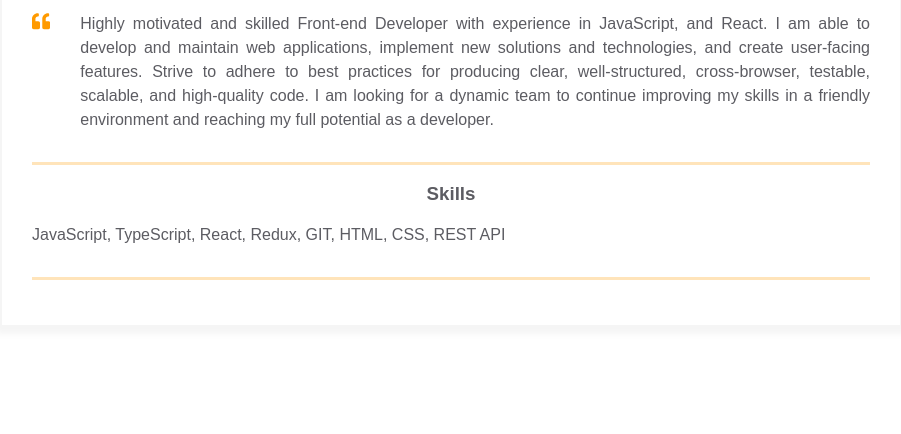
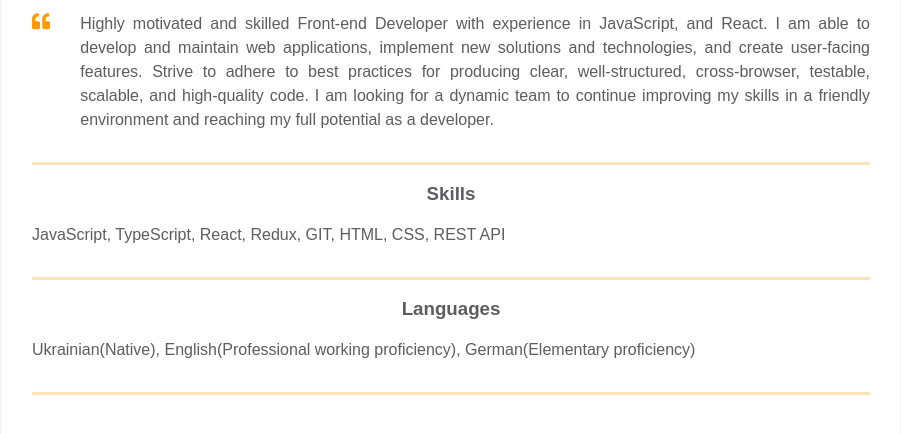
Before and after one commit to maxkulbako/homepage, a plain HTML site: page index.html in a window 1280 px wide. Shown: the part 338-772 px from the top of the page, without its empty margins (189-1090 px from the left). Drawn offline with Linux system fonts and the light colour scheme.

Commit message:
Added Languages block

```diff
--- a/index.html
+++ b/index.html
@@ -68,6 +68,14 @@
           </div>
         </div>
       </div>
+      <div class="container">
+        <div class="resume__block">
+          <div class="skills">
+            <h3 class="skills__header">Languages</h3>
+            <p class="skills__text">Ukrainian(Native), English(Professional working proficiency), German(Elementary proficiency)</p>
+          </div>
+        </div>
+      </div>
   </div>
 </main>
   </body>
```
